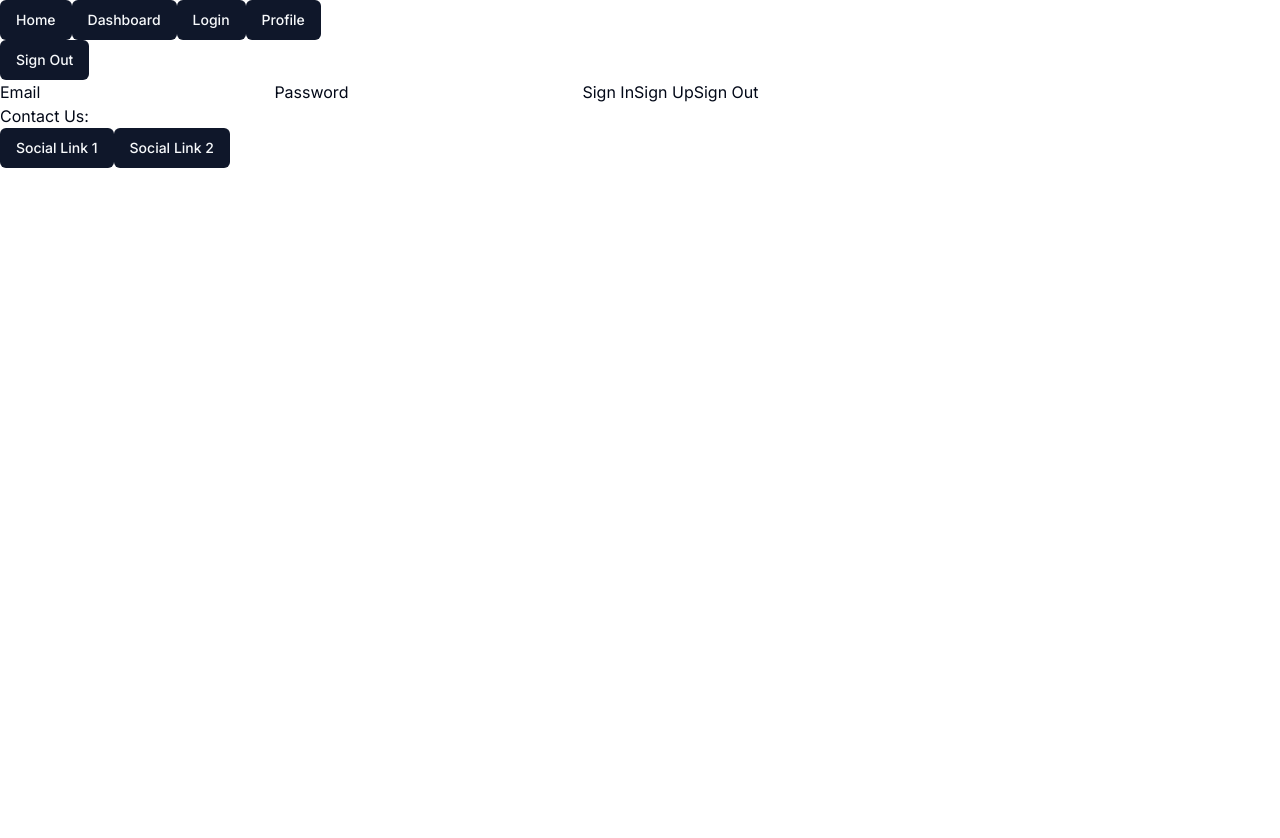
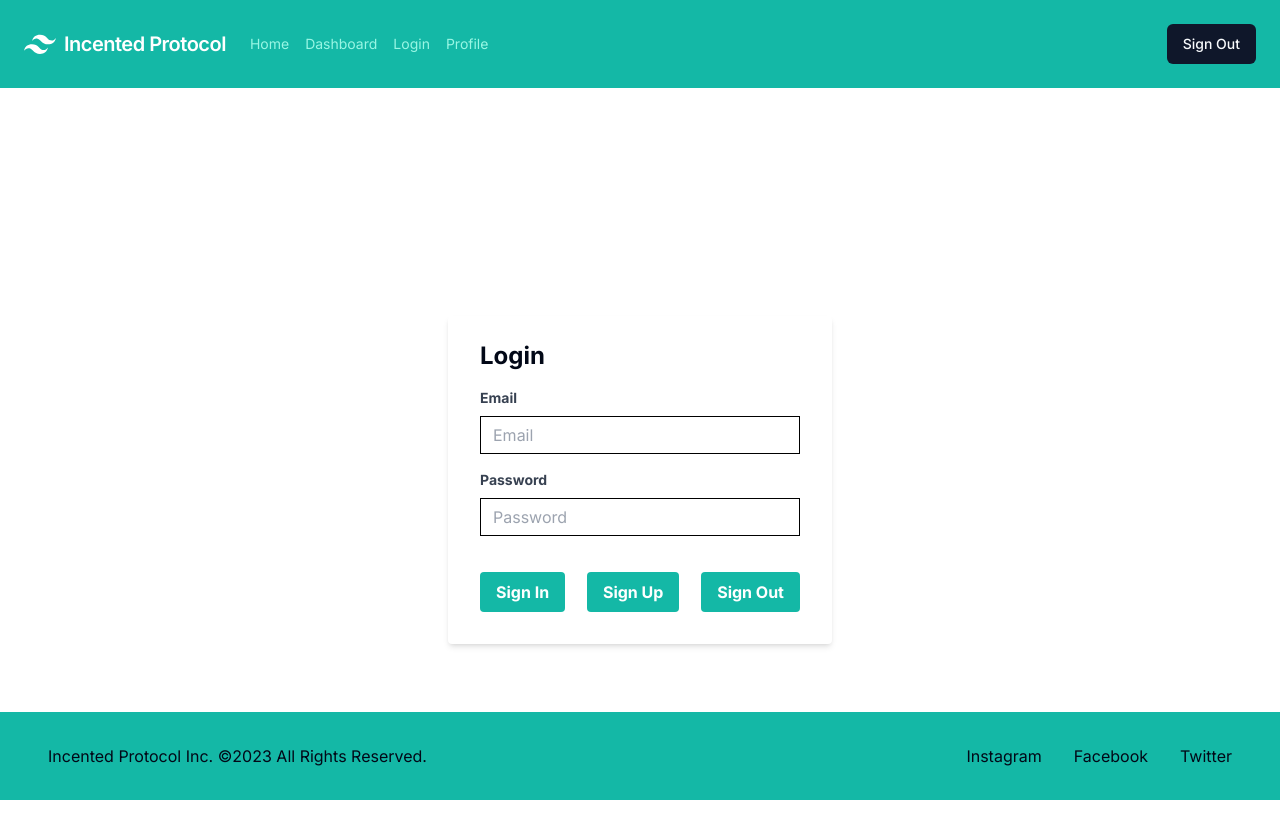
Before and after one commit to Wookie3/in, a Next.js app: page /login in a window 1280 px wide. Shown: the top 838 px of the page. Before the commit the page ends 800 px from the top, so only its background shows below. Built offline with nearby package versions, Linux system fonts and the light colour scheme.

Commit message:
nav and footer code consolidation

```diff
--- a/src/app/login/page.js
+++ b/src/app/login/page.js
@@ -1,22 +1,68 @@
-import { Input } from "@/components/ui/input"
-import { Button } from "@/components/ui/button"
+import { Input } from "@/components/ui/input";
+import { Button } from "@/components/ui/button";
+import Link from 'next/link';
 
 export default function Login() {
     return (
-      <div>
-      <form action="/auth/login" method="post">
-        <label htmlFor="email">Email</label>
-        <input name="email" />
-        <label htmlFor="password">Password</label>
-        <input type="password" name="password" />
-        <button>Sign In</button>
-        <button formAction="/auth/sign-up">Sign Up</button>
-        <button formAction="/auth/logout">Sign Out</button>
-      </form>
-      </div>
+      <div className="flex items-center justify-center h-screen">
+
+  <form action="/auth/login" method="post" className="bg-white shadow-md rounded px-8 pt-6 pb-8 mb-4 w-96">
+  <h1 className="text-2xl font-bold mb-4">Login</h1>
+    <div className="mb-4">
+      <label className="block text-gray-700 text-sm font-bold mb-2" htmlFor="email">
+        Email
+      </label>
+      <input
+        className="border border-black w-full py-2 px-3 leading-tight focus:outline-none focus:border-teal-500"
+        name="email"
+        type="text"
+        placeholder="Email"
+      />
+    </div>
+    <div className="mb-6">
+      <label className="block text-gray-700 text-sm font-bold mb-2" htmlFor="password">
+        Password
+      </label>
+      <input
+        className="border border-black w-full py-2 px-3 mb-3 leading-tight focus:outline-none focus:border-teal-500"
+        name="password"
+        type="password"
+        placeholder="Password"
+      />
+    </div>
+    <div className="flex items-center justify-between">
+      <button className="bg-teal-500 hover:bg-teal-700 text-white font-bold py-2 px-4 rounded" type="submit">
+        Sign In
+      </button>
+      <Link href='/signup'>
+      <button className="bg-teal-500 hover:bg-teal-700 text-white font-bold py-2 px-4 rounded">
+        Sign Up
+      </button>
+      </Link>
+      <button className="bg-teal-500 hover:bg-teal-700 text-white font-bold py-2 px-4 rounded" formAction="/auth/logout" type="submit">
+        Sign Out
+      </button>
+    </div>
+  </form>
+</div>
+      // <div>
+      // <form action="/auth/login" method="post">
+      //   <label htmlFor="email">Email</label>
+      //   <input name="email" />
+      //   <label htmlFor="password">Password</label>
+      //   <input type="password" name="password" />
+      //   <button>Sign In</button>
+      //   <button formAction="/auth/sign-up">Sign Up</button>
+      //   <button formAction="/auth/logout">Sign Out</button>
+      // </form>
+      // </div>
     )
   }
 
+
+
+
+  // OLD LOGIN FORM
   // const LoginForm = () => {
   //   return (
   //     <form action="/auth/login" method="post" className="flex w-full max-w-sm items-center space-x-2">
--- a/src/app/profile/page.js
+++ b/src/app/profile/page.js
@@ -26,13 +26,14 @@ const Profile = async () => {
     const { data: walletData, error: walletError } = await supabase
         .from('Wallet')
         .select('balance')
-        .eq('wallet_id', profileData.wallet_id)
+        .eq('user_id', user.id)
+        // .eq('wallet_id', profileData.wallet_id)
         .single();
 
     if (walletError) {
         console.error('Error fetching wallet:', walletError);
     }
-    const walletTotal = walletData ? walletData.balance : 0;
+    // const walletTotal = walletData ? walletData.balance : 0;
     return (
         <div>
             <ProfilePage profileData={profileData} walletData={walletData} />
--- a/src/app/rabbitHole/[groupId]/page.js
+++ b/src/app/rabbitHole/[groupId]/page.js
@@ -1,7 +1,7 @@
 import { createServerComponentClient } from '@supabase/auth-helpers-nextjs';
 import { cookies } from 'next/headers';
 import { redirect } from 'next/navigation';
-import TaskList from '@/components/pages/taskList.js';
+import TaskListPage from '@/components/pages/taskList.js';
 
 const TaskList = async ({ params }) => {
     const supabase = createServerComponentClient({ cookies });
@@ -15,7 +15,7 @@ const TaskList = async ({ params }) => {
     return (
         <div>
             <h1>Task List for Rabbit Hole: {params.groupId}</h1>
-            <TaskList />
+            <TaskListPage />
         </div>
     );
 };
--- /dev/null
+++ b/src/app/signup/page.jsx
@@ -0,0 +1,39 @@
+import { Input } from "@/components/ui/input"
+import { Button } from "@/components/ui/button"
+
+export default function SignUp() {
+    return (
+      <div className="flex items-center justify-center h-screen">
+  <form action="/auth/login" method="post" className="bg-white shadow-md rounded px-8 pt-6 pb-8 mb-4 w-96">
+  <h1 className="text-2xl font-bold mb-4">Sign Up</h1>
+    <div className="mb-4">
+      <label className="block text-gray-700 text-sm font-bold mb-2" htmlFor="email">
+        Email
+      </label>
+      <input
+        className="border border-black w-full py-2 px-3 leading-tight focus:outline-none focus:border-teal-500"
+        name="email"
+        type="text"
+        placeholder="Email"
+      />
+    </div>
+    <div className="mb-6">
+      <label className="block text-gray-700 text-sm font-bold mb-2" htmlFor="password">
+        Password
+      </label>
+      <input
+        className="border border-black w-full py-2 px-3 mb-3 leading-tight focus:outline-none focus:border-teal-500"
+        name="password"
+        type="password"
+        placeholder="Password"
+      />
+    </div>
+    <div className="flex items-center justify-between">
+      <button className="bg-teal-500 hover:bg-teal-700 text-white font-bold py-2 px-4 rounded" type="submit" formAction="/auth/sign-up">
+        Sign Up
+      </button>
+    </div>
+  </form>
+</div>
+    )
+  }
--- a/src/components/footer.js
+++ b/src/components/footer.js
@@ -3,7 +3,35 @@ import Link from 'next/link';
 
 const Footer = () => {
     return (
-        <nav>
+        <footer className="px-4 py-8 dark:bg-gray-800 bg-teal-500 dark:text-gray-400 fixed w-full bottom-0">
+        <div className="container flex flex-wrap items-center justify-center mx-auto space-y-4 sm:justify-between sm:space-y-0" bis_skin_checked="1">
+            <div className="flex flex-row pr-3 space-x-4 sm:space-x-8" bis_skin_checked="1">
+
+                <ul className="flex flex-wrap items-center space-x-4 sm:space-x-8">
+                    <li>
+                        <a rel="noopener noreferrer" href="#">Incented Protocol Inc. ©2023 All Rights Reserved.</a>
+                    </li>
+
+                </ul>
+            </div>
+            <ul className="flex flex-wrap pl-3 space-x-4 sm:space-x-8">
+                <li>
+                    <a rel="noopener noreferrer" href="#">Instagram</a>
+                </li>
+                <li>
+                    <a rel="noopener noreferrer" href="#">Facebook</a>
+                </li>
+                <li>
+                    <a rel="noopener noreferrer" href="#">Twitter</a>
+                </li>
+            </ul>
+        </div>
+    </footer>
+    )
+};
+export default Footer;
+
+{/* <nav>
 <p>Contact Us:</p>
 <a href={'http://www.google.ca/'}>
     <Button>
@@ -15,7 +43,4 @@ const Footer = () => {
     Social Link 2
     </Button>
 </Link>
-        </nav>
-    )
-};
-export default Footer;
+</nav> */}
--- a/src/components/nav.js
+++ b/src/components/nav.js
@@ -3,33 +3,82 @@ import Link from 'next/link';
 
 const Nav = () => {
     return (
-        <nav>
+        <nav className="flex items-center justify-between flex-wrap bg-teal-500 p-6">
+        <div className="flex items-center flex-shrink-0 text-white mr-6">
+          <svg className="fill-current h-8 w-8 mr-2" width="54" height="54" viewBox="0 0 54 54" xmlns="https://media.istockphoto.com/id/484208012/vector/carrot.jpg?s=612x612&w=0&k=20&c=BAtg_jJ0hdoQNoRH8h4C3Vbq0ieIf2oJ2q-tAQQOawc="><path d="M13.5 22.1c1.8-7.2 6.3-10.8 13.5-10.8 10.8 0 12.15 8.1 17.55 9.45 3.6.9 6.75-.45 9.45-4.05-1.8 7.2-6.3 10.8-13.5 10.8-10.8 0-12.15-8.1-17.55-9.45-3.6-.9-6.75.45-9.45 4.05zM0 38.3c1.8-7.2 6.3-10.8 13.5-10.8 10.8 0 12.15 8.1 17.55 9.45 3.6.9 6.75-.45 9.45-4.05-1.8 7.2-6.3 10.8-13.5 10.8-10.8 0-12.15-8.1-17.55-9.45-3.6-.9-6.75.45-9.45 4.05z"/></svg>
+          <span className="font-semibold text-xl tracking-tight">Incented Protocol</span>
+        </div>
+        <div className="block lg:hidden">
+          <button className="flex items-center px-3 py-2 border rounded text-teal-200 border-teal-400 hover:text-white hover:border-white">
+            <svg className="fill-current h-3 w-3" viewBox="0 0 20 20" xmlns="https://media.istockphoto.com/id/484208012/vector/carrot.jpg?s=612x612&w=0&k=20&c=BAtg_jJ0hdoQNoRH8h4C3Vbq0ieIf2oJ2q-tAQQOawc="><title>Menu</title><path d="M0 3h20v2H0V3zm0 6h20v2H0V9zm0 6h20v2H0v-2z"/></svg>
+          </button>
+        </div>
+        <div className="w-full block flex-grow lg:flex lg:items-center lg:w-auto">
+          <div className="text-sm lg:flex-grow">
           <Link href='/'>
-                <Button>
+            <button href="#responsive-header" className="block mt-4 lg:inline-block lg:mt-0 text-teal-200 hover:text-white mr-4">
               Home
-                </Button>
+            </button>
             </Link>
+
+
             <Link href='/dashboard'>
-                <Button>
+            <button href="#responsive-header" className="block mt-4 lg:inline-block lg:mt-0 text-teal-200 hover:text-white mr-4">
               Dashboard
-                </Button>
+            </button>
             </Link>
+
             <Link href='/login'>
-                <Button>
+            <button href="#responsive-header" className="block mt-4 lg:inline-block lg:mt-0 text-teal-200 hover:text-white mr-4">
               Login
-                </Button>
+            </button>
             </Link>
+
+
             <Link href='/profile'>
-                <Button>
+            <button href="#responsive-header" className="block mt-4 lg:inline-block lg:mt-0 text-teal-200 hover:text-white mr-4">
               Profile
-                </Button>
+            </button>
             </Link>
+
+          </div>
+
+        </div>
         <form action="/auth/logout" method="post">
    <Button type="submit">
        Sign Out
    </Button>
 </form>
       </nav>
+
     )
 };
 export default Nav;
+
+        // <nav>
+        //     <Link href='/'>
+        //         <Button>
+        //             Home
+        //         </Button>
+        //     </Link>
+        //     <Link href='/dashboard'>
+        //         <Button>
+        //             Dashboard
+        //         </Button>
+        //     </Link>
+        //     <Link href='/login'>
+        //         <Button>
+        //             Login
+        //         </Button>
+        //     </Link>
+        //     <Link href='/profile'>
+        //         <Button>
+        //             Profile
+        //         </Button>
+        //     </Link>
+        //     <form action="/auth/logout" method="post">
+        //         <Button type="submit">
+        //             Sign Out
+        //         </Button>
+        //     </form>
+        // </nav>
```
Lines whose indentation alone changed are shown as unchanged.
